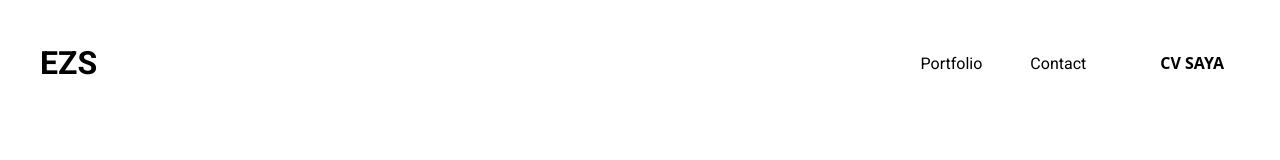
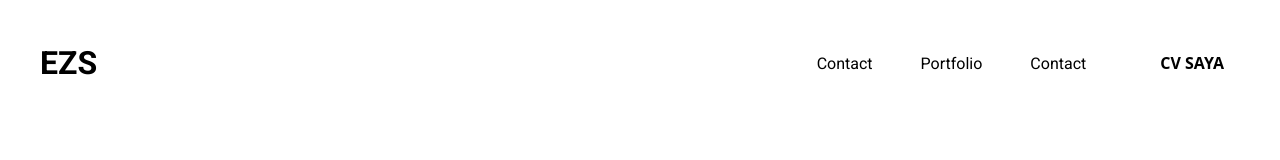
Before and after one commit to ekazahrosafitri/ekazahrosafitri, a plain HTML site: page index.html in a window 1280 px wide. Shown: the top 160 px of the page. Drawn offline with Linux system fonts and the light colour scheme.

Commit message:
Update index.html

```diff
--- a/index.html
+++ b/index.html
@@ -9,6 +9,7 @@
   </head>
   <body>
     <!-- Header -->
+    <section id="home">
       <header>
         <div class="main-container">
           <div class="nav">
@@ -18,6 +19,7 @@
 
             <nav>
               <ul>
+                <li><a href="#home">Contact</a></li>
                 <li><a href="#portfolios">Portfolio</a></li>
                 <li><a href="#contact">Contact</a></li>
                 <li>
@@ -50,6 +52,7 @@
           </section>
         </div>
       </header>
+    </section>
     <!-- End Header -->
 
     <!-- Portfolios -->
```
Lines whose indentation alone changed are shown as unchanged.
